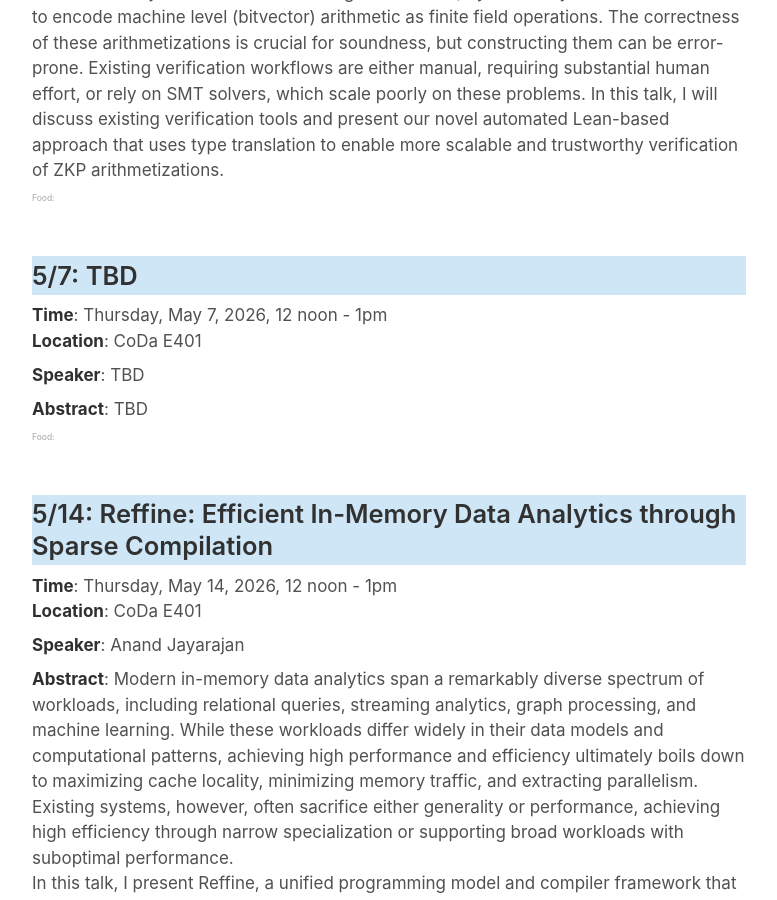
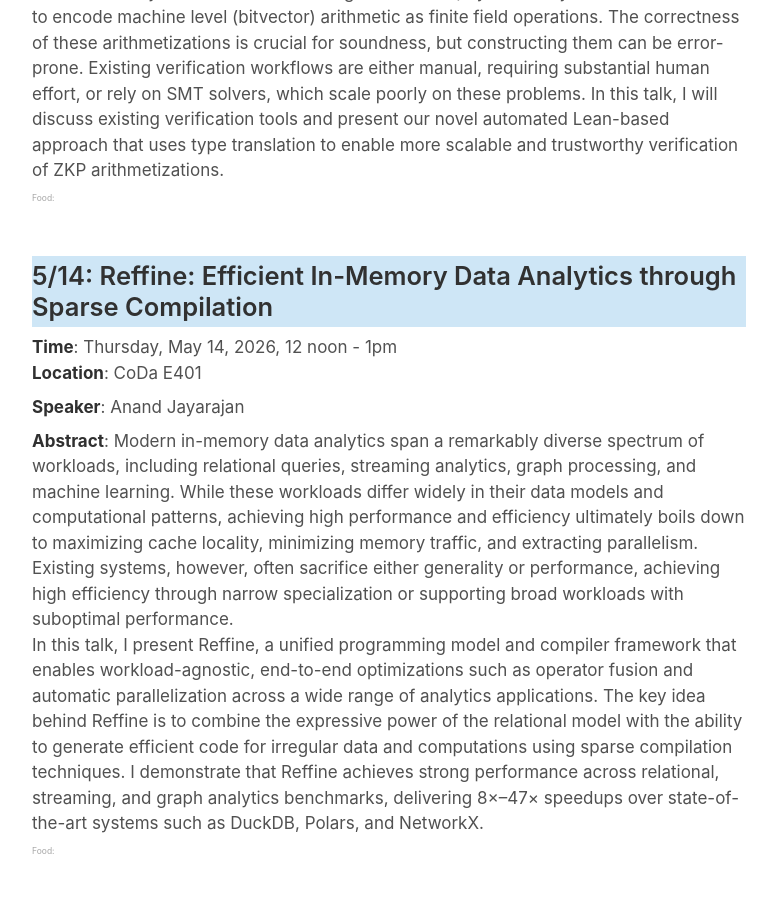
Before and after one commit to software-research-lunch/software-research-lunch.github.io, a Jekyll site: the page built from index.html, in a window 1280 px wide and 900 px high, scrolled down 3051 px. Shown: the whole window, without its empty margins (251-1028 px from the left). Built offline with Jekyll 4.4.1, drawn with Linux system fonts in a browser that asks for light colours.

Commit message:
_data: remove 5-7

```diff
--- a/_data/schedule.yml
+++ b/_data/schedule.yml
@@ -64,11 +64,6 @@
       title: "Automating Verification of ZKP Arithmetizations in Lean"
       speaker: "Liza Pertseva"
       bio: "Elizaveta Pertseva is a 3rd year PhD at Stanford advised by Clark Barrett. Her research focuses on automatically formally verifying cryptographic primitives."
-    - date: "2026-5-7"
-      abstract: "TBD"
-      title: "TBD"
-      speaker: "TBD"
-      bio: "TBD"
     - date: "2026-5-14"
       abstract: "Modern in-memory data analytics span a remarkably diverse spectrum of workloads, including relational queries, streaming analytics, graph processing, and machine learning. While these workloads differ widely in their data models and computational patterns, achieving high performance and efficiency ultimately boils down to maximizing cache locality, minimizing memory traffic, and extracting parallelism. Existing systems, however, often sacrifice either generality or performance, achieving high efficiency through narrow specialization or supporting broad workloads with suboptimal performance.
 
```
